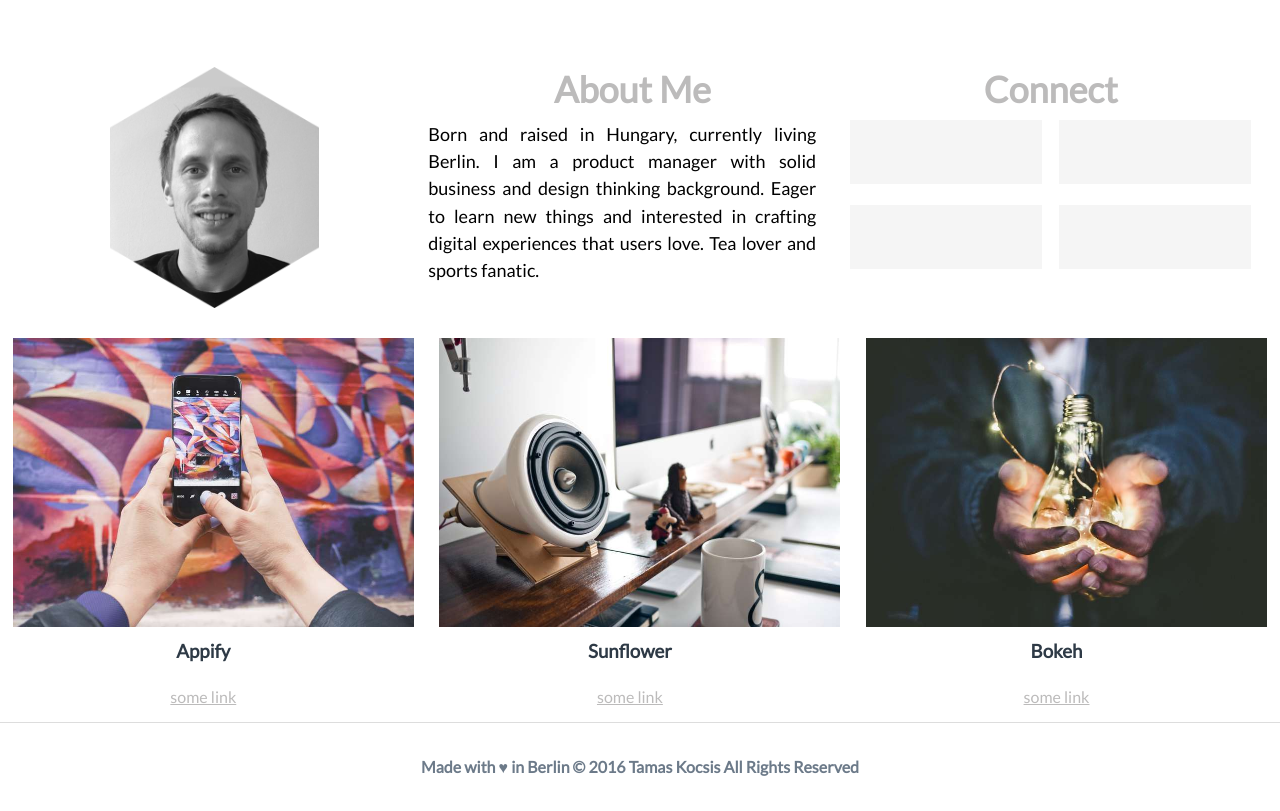
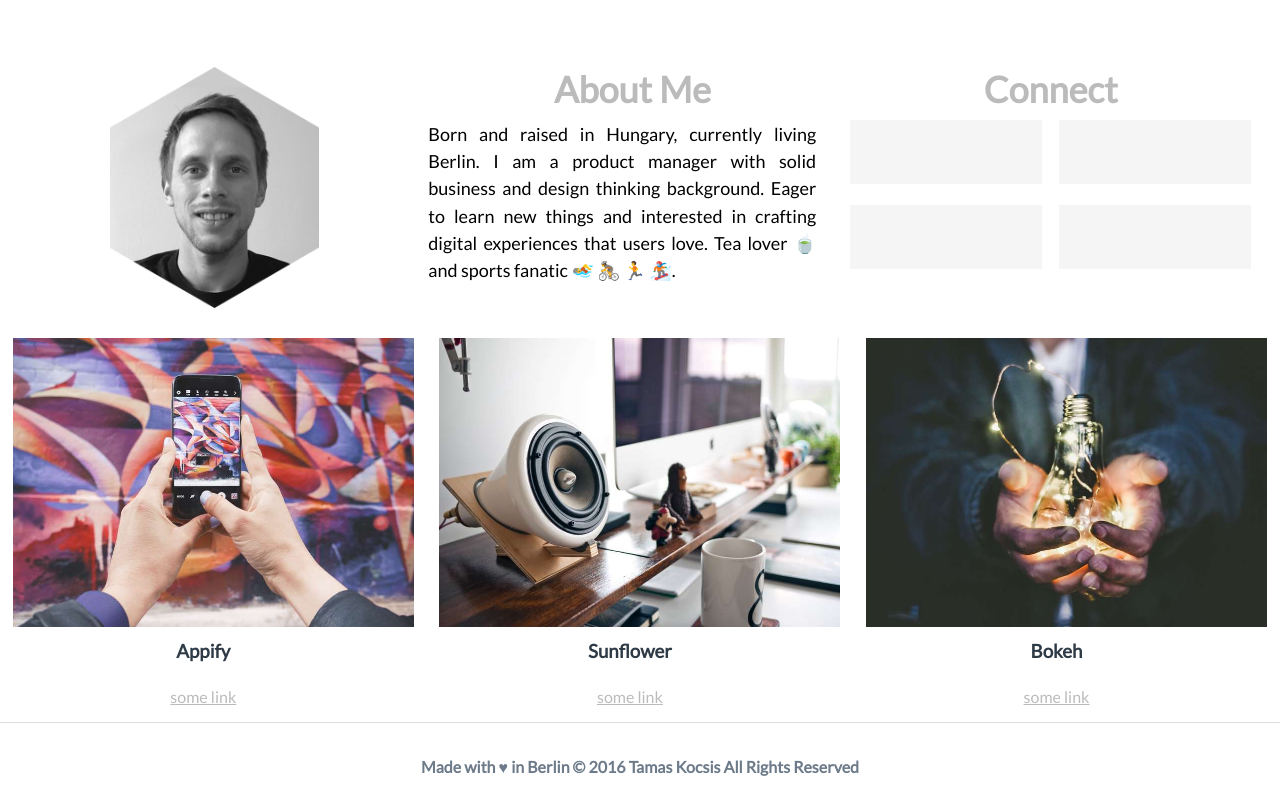
Before and after one commit to tomka88/udacity_portfolioSite, a website: page index.html in a window 1280 px wide. Shown: the part 1000-1811 px from the top of the page. Drawn offline with Linux system fonts and the light colour scheme; a web font is replaced by a local one.

Commit message:
added some emojis

```diff
--- a/index.html
+++ b/index.html
@@ -75,7 +75,7 @@
       </div>
       <div class="col-4 description">
         <h2>About Me</h2>
-        <p>Born and raised in Hungary, currently living Berlin. I am a product manager with solid business and design thinking background. Eager to learn new things and interested in crafting digital experiences that users love. Tea lover and sports fanatic.</p>
+        <p>Born and raised in Hungary, currently living Berlin. I am a product manager with solid business and design thinking background. Eager to learn new things and interested in crafting digital experiences that users love. Tea lover 🍵 and sports fanatic 🏊 🚴 🏃 🏂.</p>
       </div>
       <div class="col-4 social">
         <div class="row connect">
```
